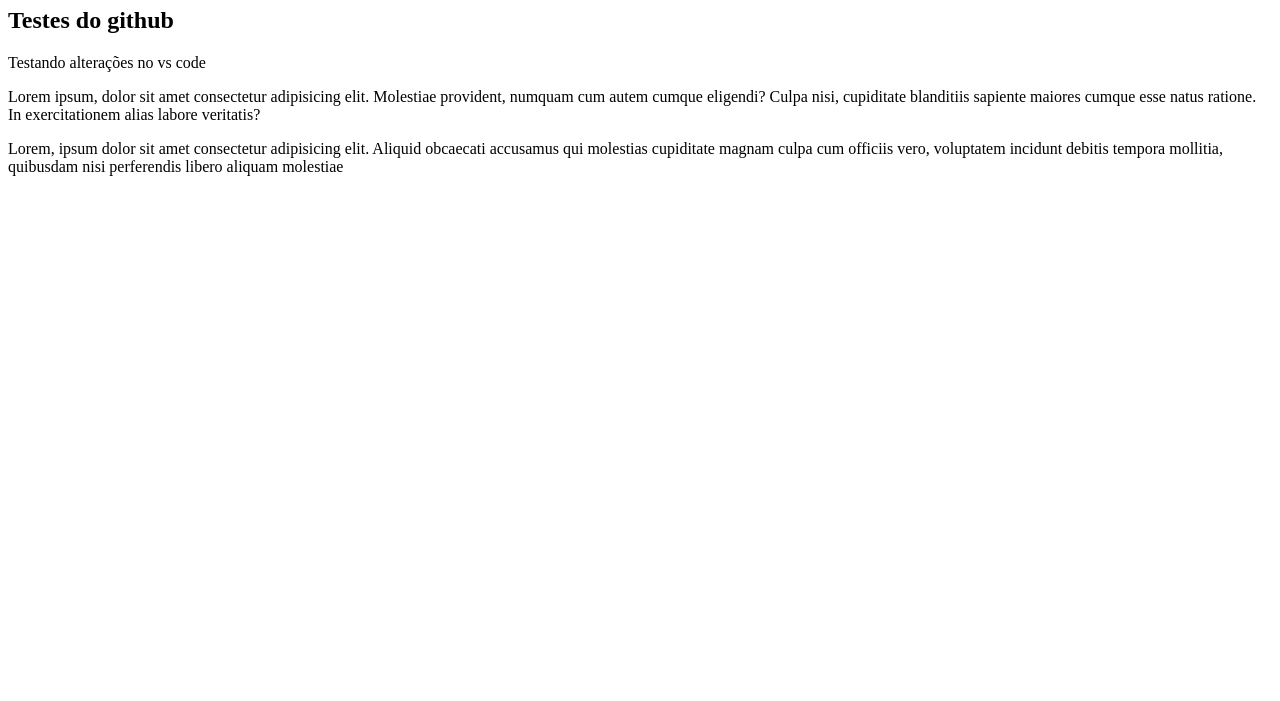
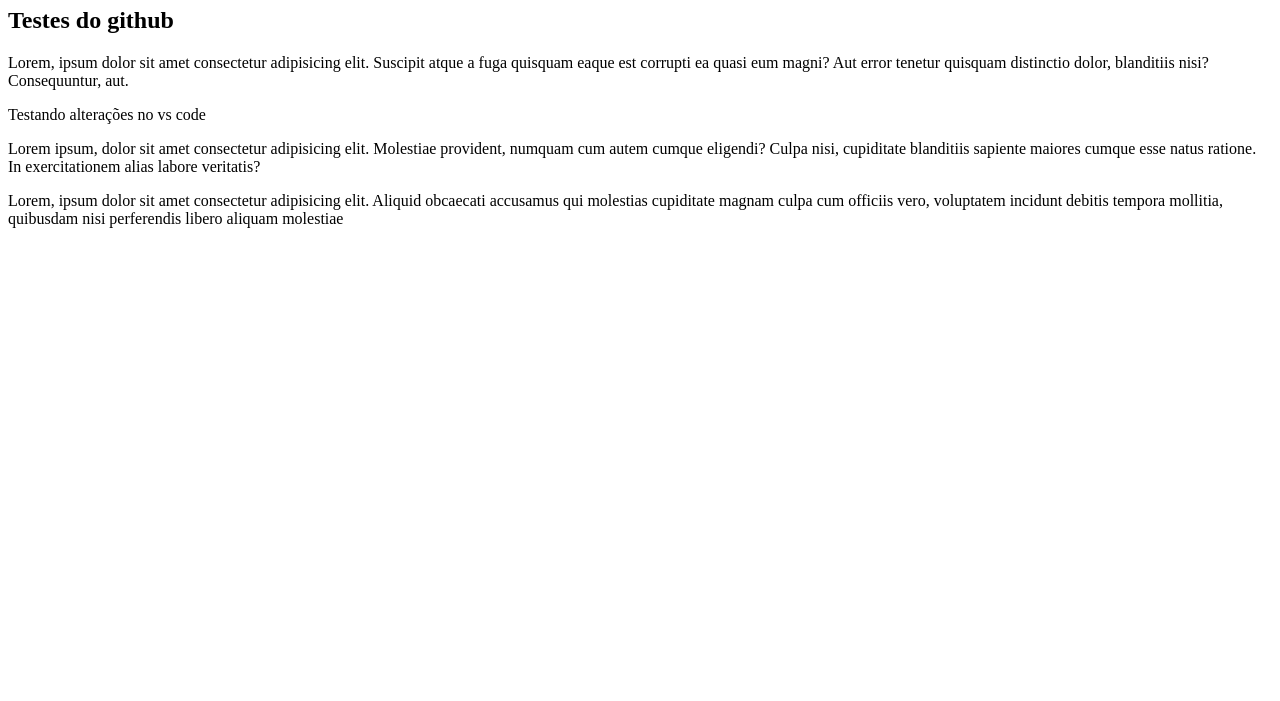
Before and after one commit to RyanKesley/html-lesson, a plain HTML site: page index.html in a window 1280 px wide. Shown: the part 99-800 px from the top of the page. Drawn offline with Linux system fonts and the light colour scheme.

Commit message:
second commit

```diff
--- a/index.html
+++ b/index.html
@@ -10,6 +10,8 @@
     <h1>my first page HTML</h1>
     <h2>Testes do github</h2>
 
+    <p>Lorem, ipsum dolor sit amet consectetur adipisicing elit. Suscipit atque a fuga quisquam eaque est corrupti ea quasi eum magni? Aut error tenetur quisquam distinctio dolor, blanditiis nisi? Consequuntur, aut.</p>
+
     <p>Testando alterações no vs code</p>
 
     <p>Lorem ipsum, dolor sit amet consectetur adipisicing elit. Molestiae provident, numquam cum autem cumque eligendi? Culpa nisi, cupiditate blanditiis sapiente maiores cumque esse natus ratione. In exercitationem alias labore veritatis?</p>
```
